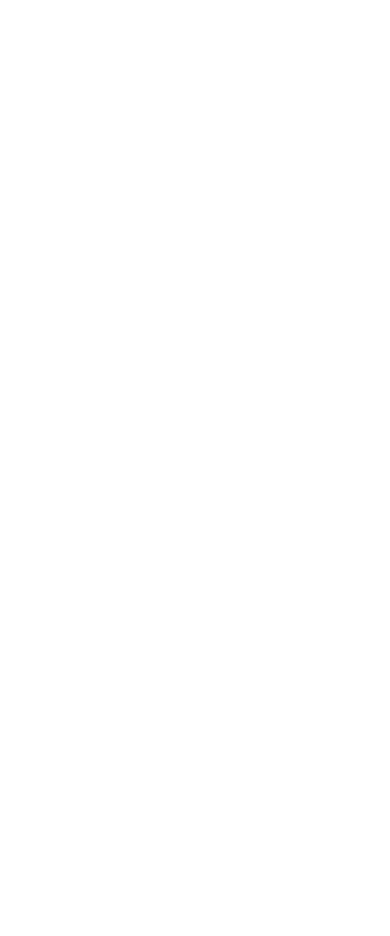
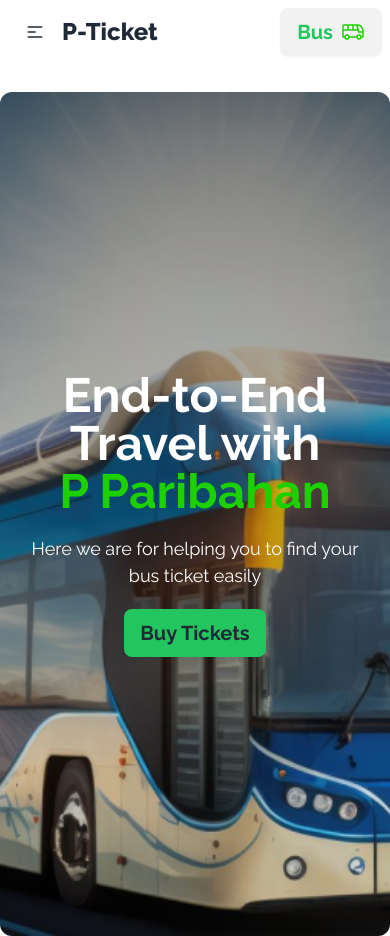
Before and after one commit to Alomgir-HasanShakib/P-ticket-Counter, a plain HTML site: page index.html in a window 390 px wide. Before the commit the page ends 844 px from the top, so only its background shows below. Drawn offline with nearby package versions, Linux system fonts and the light colour scheme.

Commit message:
complete header section

```diff
--- a/index.html
+++ b/index.html
@@ -4,6 +4,18 @@
     <meta charset="UTF-8" />
     <meta name="viewport" content="width=device-width, initial-scale=1.0" />
     <title>P-Ticket</title>
+    <!-- custom css link  -->
+    <link rel="stylesheet" href="./styles/style.css" />
+    <!-- custom css link  -->
+
+    <!-- google fonts link  -->
+    <link rel="preconnect" href="https://fonts.googleapis.com" />
+    <link rel="preconnect" href="https://fonts.gstatic.com" crossorigin />
+    <link
+      href="https://fonts.googleapis.com/css2?family=Inter:wght@100..900&family=Raleway:ital,wght@0,100..900;1,100..900&display=swap"
+      rel="stylesheet"
+    />
+    <!-- google fonts link  -->
     <!-- daisy and tailwind link  -->
 
     <link
@@ -12,16 +24,91 @@
       type="text/css"
     />
     <script src="https://cdn.tailwindcss.com"></script>
+    <!-- daisy and tailwind link  -->
   </head>
-  <body>
-    <header>
+  <body style="font-family: 'Raleway', sans-serif">
+    <header class="container mx-auto">
+      <!-- nav bar section start here  -->
 
+      <nav>
+        <div class="navbar bg-base-100">
+          <div class="navbar-start">
+            <div class="dropdown">
+              <div tabindex="0" role="button" class="btn btn-ghost lg:hidden">
+                <svg
+                  xmlns="http://www.w3.org/2000/svg"
+                  class="h-5 w-5"
+                  fill="none"
+                  viewBox="0 0 24 24"
+                  stroke="currentColor"
+                >
+                  <path
+                    stroke-linecap="round"
+                    stroke-linejoin="round"
+                    stroke-width="2"
+                    d="M4 6h16M4 12h8m-8 6h16"
+                  />
+                </svg>
+              </div>
+              <ul
+                tabindex="0"
+                class="menu menu-sm dropdown-content mt-3 z-[1] p-2 shadow bg-base-100 rounded-box w-52"
+              >
+                <li><a>Home</a></li>
+                <li>
+                  <a>About</a>
+                </li>
+                <li><a>Destination</a></li>
+
+                <li><a>Search</a></li>
+              </ul>
+            </div>
+            <h2 class="text-2xl lg:text-4xl font-extrabold">P-Ticket</h2>
+          </div>
+          <div class="navbar-center hidden lg:flex">
+            <ul class="menu menu-horizontal px-1">
+              <li><a>Home</a></li>
+
+              <li><a>About</a></li>
+              <li><a>Destination</a></li>
+              <li><a>Search</a></li>
+            </ul>
+          </div>
+          <div class="navbar-end">
+            <a class="btn text-xl font-bold text-green-500"
+              >Bus <img class="w-6" src="./images/bus-icon.png" alt=""
+            /></a>
+          </div>
+        </div>
+      </nav>
+      <!-- nav bar section end here  -->
+      <!-- banner section start here  -->
+      <div>
+        <div
+          class="hero min-h-screen mt-7 rounded-xl"
+          style="background-image: url(./images/banner.png)"
+        >
+          <div class="hero-content text-center text-neutral-content">
+            <div class="">
+              <h1 class="mb-5 text-5xl lg:text-6xl text-white font-bold">
+                End-to-End Travel with <br />
+                <span class="primary-color">P Paribahan</span>
+              </h1>
+              <p class="mb-5 text-[18px] text-white">
+                Here we are for helping you to find your bus ticket easily
+              </p>
+              <button class="btn bg-green-500 border-none">
+                <a href="ticket-section" class="font-bold text-xl"
+                  >Buy Tickets</a
+                >
+              </button>
+            </div>
+          </div>
+        </div>
+      </div>
+      <!-- banner section end here  -->
     </header>
-    <main>
-
-    </main>
-    <footer>
-
-    </footer>
+    <main></main>
+    <footer></footer>
   </body>
 </html>
--- /dev/null
+++ b/styles/style.css
@@ -0,0 +1,6 @@
+.primary-color {
+  color: #1dd100;
+}
+.raleway-font{
+
+}
```
